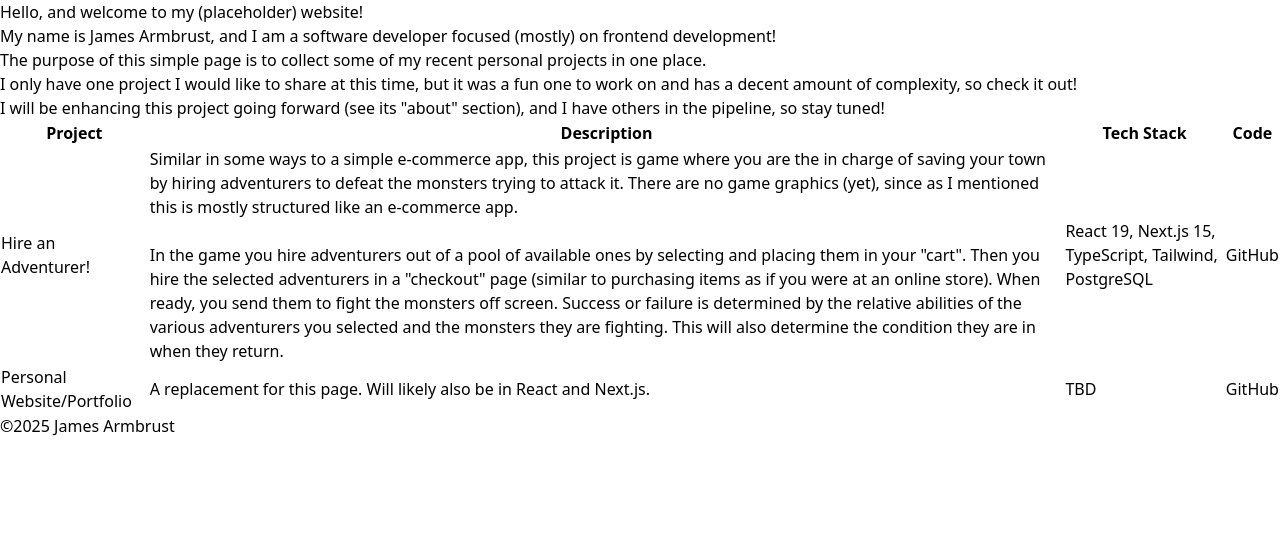
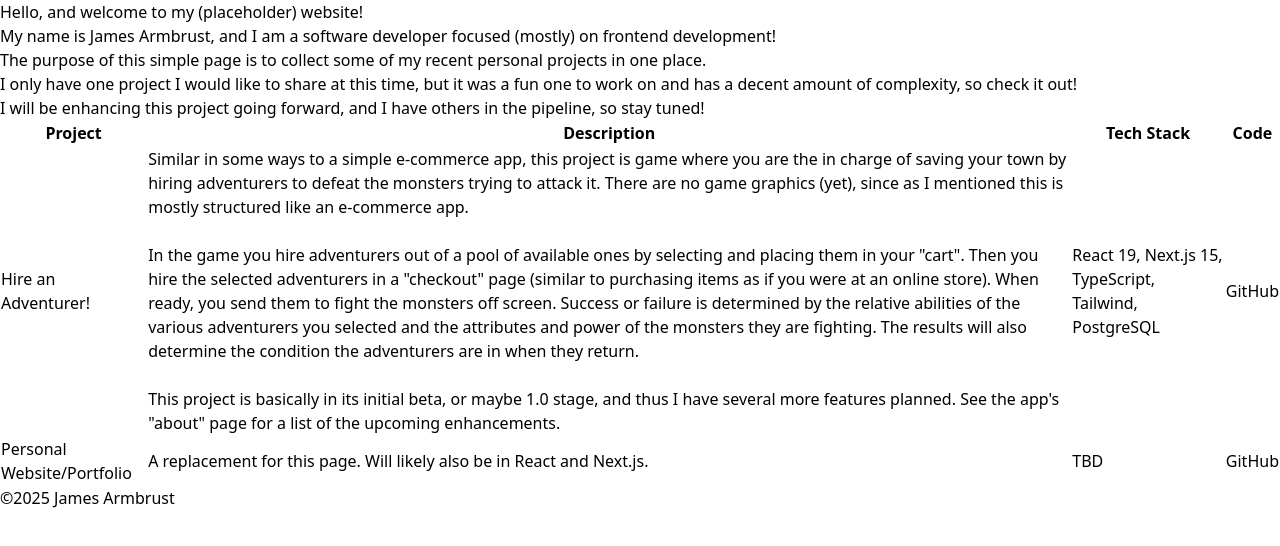
Before and after one commit to jarmbrust/website2, a Next.js app: page / in a window 1280 px wide. Shown: the top 546 px of the page. Built offline with nearby package versions, Linux system fonts and the light colour scheme.

Commit message:
text changes

```diff
--- a/src/app/page.tsx
+++ b/src/app/page.tsx
@@ -10,7 +10,7 @@ export default function Home() {
           <p className="mt-[10px]">The purpose of this simple page is to collect some of my recent personal projects in one place.</p>
           <p className="mt-[10px]">I only have one project I would like to share at this time, but it was a fun one to work on and has a decent
             amount of complexity, so check it out!</p>
-          <p>I will be enhancing this project going forward (see its &quot;about&quot; section), and I have others in the pipeline, so stay tuned!</p>
+          <p>I will be enhancing this project going forward, and I have others in the pipeline, so stay tuned!</p>
           <div className="mt-[30px]">
             <table className=" border-zinc-500">
               <tbody className=" border-zinc-500">
@@ -40,9 +40,14 @@ export default function Home() {
                     <p>
                       In the game you hire adventurers out of a pool of available ones by selecting and placing them in your &quot;cart&quot;.
                       Then you hire the selected adventurers in a &quot;checkout&quot; page (similar to purchasing items as if you were at an online store).
-                      When ready, you send them to fight the monsters <span className="italic">off screen</span>.  Success or failure is determined by
-                      the relative abilities of the various adventurers you selected and the monsters they are fighting.
-                      This will also determine the condition they are in when they return.
+                      When ready, you send them to fight the monsters off screen.  Success or failure is determined by
+                      the relative abilities of the various adventurers you selected and the attributes and power of the monsters they are fighting.
+                      The results will also determine the condition the adventurers are in when they return.
+                    </p>
+                    <br />
+                    <p>
+                      This project is basically in its initial beta, or maybe 1.0 stage, and thus I have several more features planned.
+                      See the app&apos;s &quot;about&quot; page for a list of the upcoming enhancements.
                     </p>
                   </td>
                   <td className="max-w-[80px] px-5 py-4">
```
